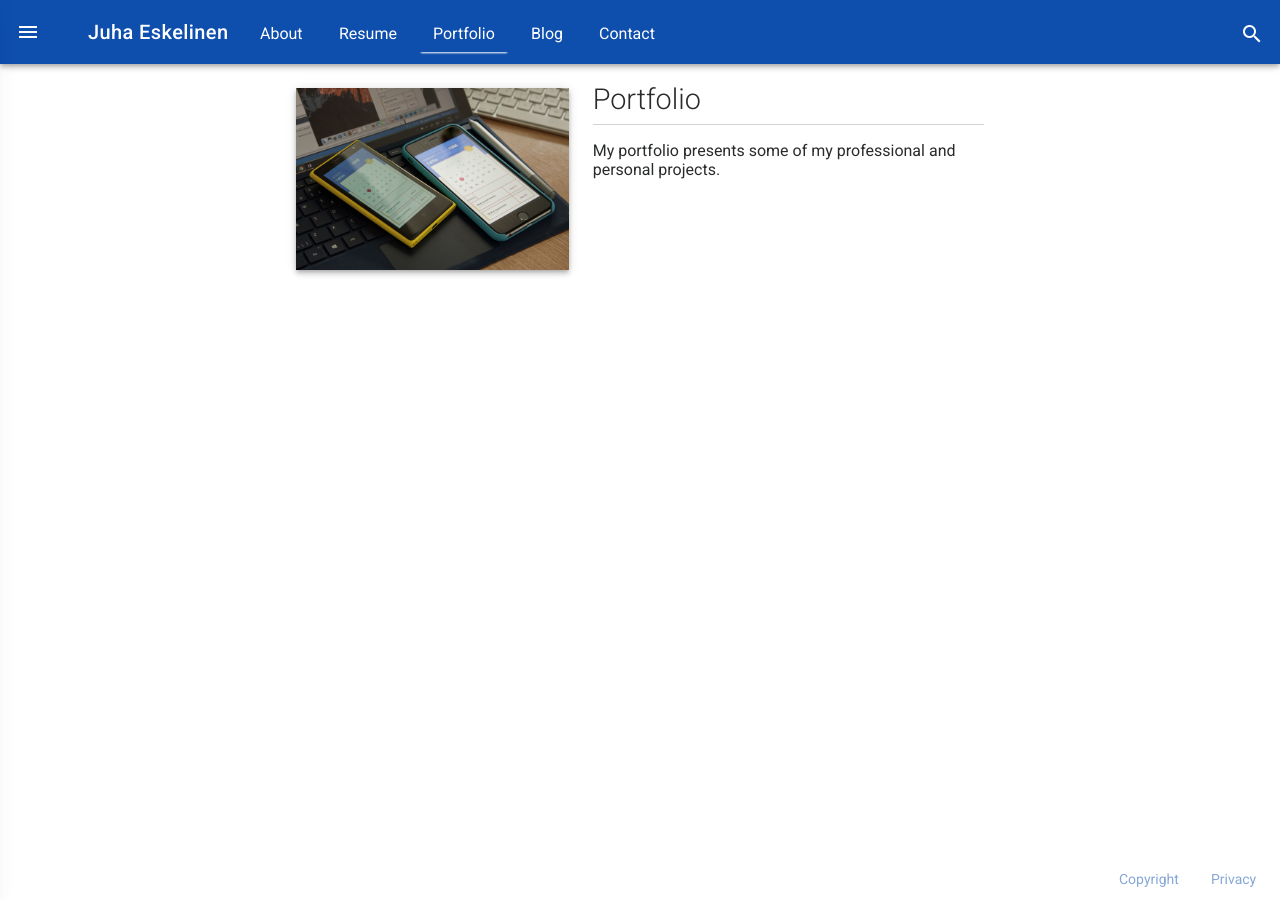
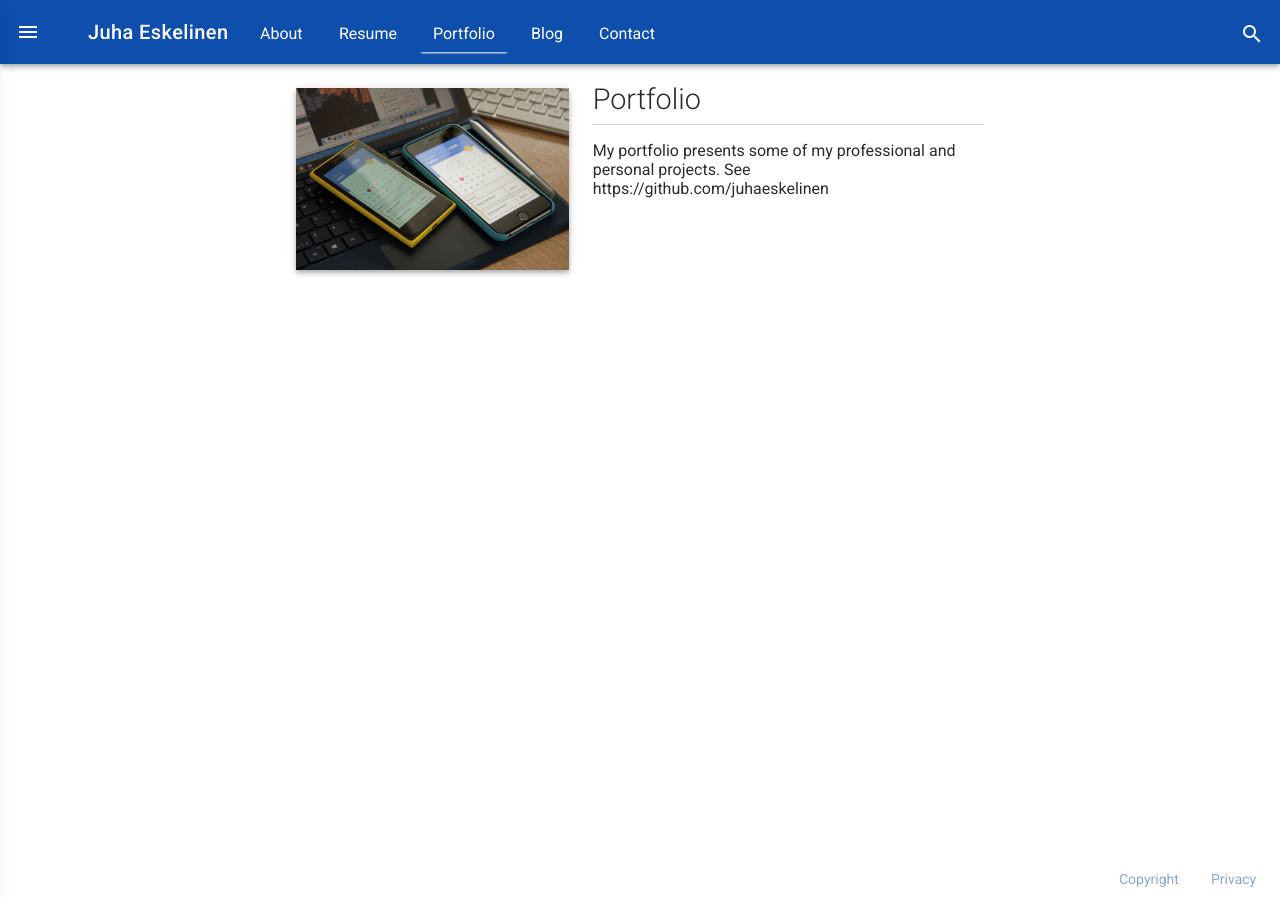
Before and after one commit to juhaeskelinen/juhaeskelinen.github.io, a Jekyll site: the page built from pages/portfolio.md, in a window 1280 px wide. Built offline with Jekyll 4.4.1, drawn with Linux system fonts in a browser that asks for light colours.

Commit message:
Added link to github.com/juhaeskelinen

```diff
--- a/pages/portfolio.md
+++ b/pages/portfolio.md
@@ -8,3 +8,4 @@ order: 30
 ---
 
 My portfolio presents some of my professional and personal projects.
+See https://github.com/juhaeskelinen
```
